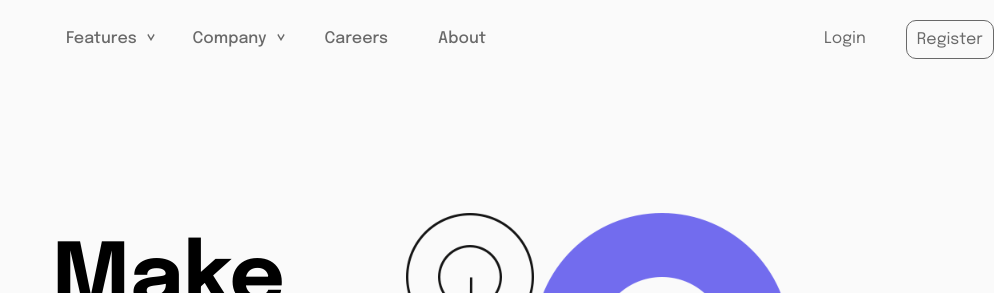
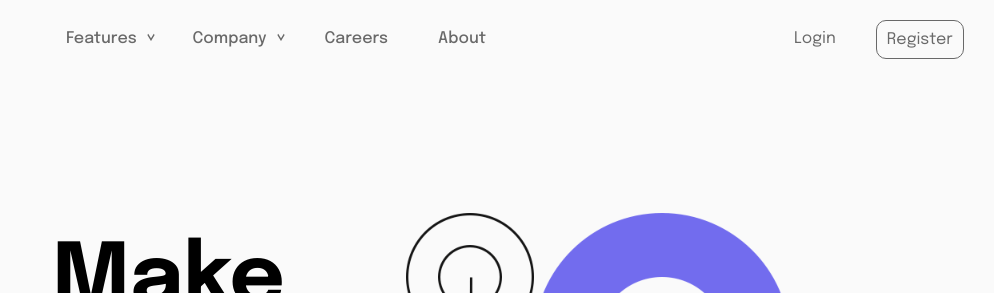
Before and after one commit to Wizdev0/Drop-down-Navigation, a plain HTML site: page index.html in a window 768 px wide. Shown: the top 293 px of the page, 994 px wide, since content can reach past the window. Drawn offline with Linux system fonts and the light colour scheme.

Commit message:
changed CSS

```diff
--- a/index.css
+++ b/index.css
@@ -769,4 +769,8 @@ ul.company-dropdown{
     display: none;
   }
 
+  .login-in-and-register{
+    margin-left: -30px;
+  }
+
 }
```
